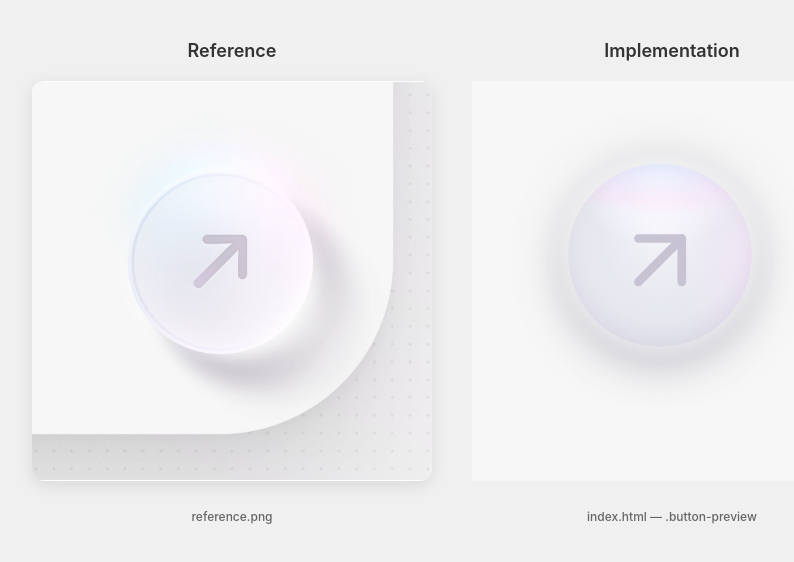
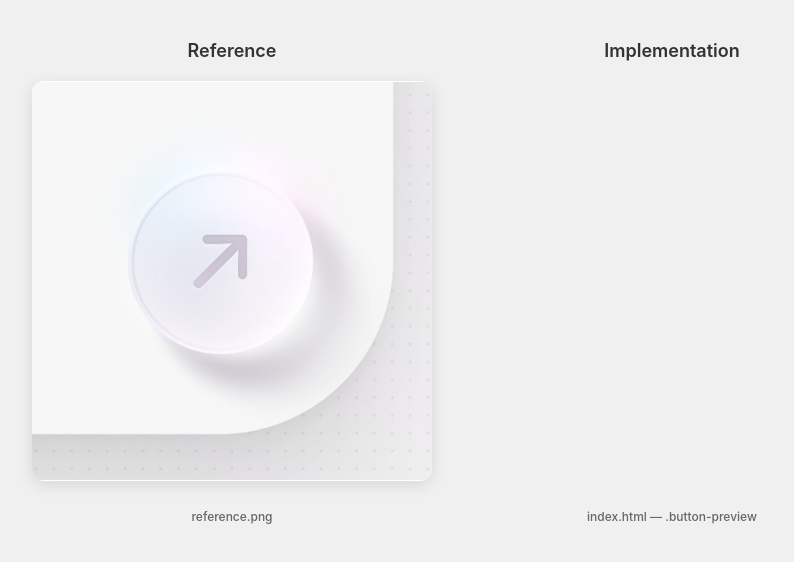
Before and after one commit to j7239/img2comp, a website: page index.html in a window 1280 px wide. Shown: the whole page, without its empty margins (188-982 px from the left). Drawn offline with Linux system fonts and the light colour scheme.

Commit message:
template base

```diff
--- a/index.html
+++ b/index.html
@@ -58,80 +58,13 @@
             object-fit: contain;
         }
 
-        /* iterate.js auto-resizes .button-preview to match reference.png dims
-           (622 x 619) before every screenshot. Backdrop color and button
-           coords below are expressed in those reference pixels. */
+        /* iterate.js auto-resizes .button-preview to match reference dims. */
         .button-preview {
-            /* Sampled backdrop color from reference corners */
-            --backdrop: #f7f7f7;
-            /* Glass color tokens sampled via iterate.js sample */
-            --glass-base: #e5e8ef;
-            --glass-top-highlight: #f5f5ff;
-            --glass-left-tint: #f5f9fc;
-            --glass-right-tint: #fdf7ff;
-            --icon-stroke: #c7c3d2;
-
             position: relative;
             width: 400px;
             height: 400px;
-            background: var(--backdrop);
+            background: #f0f0f0;
             overflow: hidden;
-        }
-
-        /* Circle at measured center (292, 270) with diameter 285 px in the
-           622x619 reference. Expressed as % of .button-preview so it
-           renders correctly at any preview size (browser 400x400, iterate
-           screenshot 622x619, etc). */
-        .glass-button {
-            position: absolute;
-            top: 20.68%;    /* 128 / 619 */
-            left: 24.12%;   /* 150 / 622 */
-            width: 45.82%;  /* 285 / 622 */
-            aspect-ratio: 1 / 1;
-            border-radius: 50%;
-            border: none;
-            padding: 0;
-            background:
-                /* right-side pink warmth matching reference right edge */
-                radial-gradient(ellipse 55% 80% at 100% 50%,
-                    rgba(253, 230, 255, 0.45) 0%,
-                    rgba(253, 230, 255, 0.18) 50%,
-                    transparent 75%),
-                /* chromatic fringe: blue-left → pink-right, top-only */
-                radial-gradient(ellipse 90% 38% at 50% 0%,
-                    rgba(150, 185, 255, 0.22) 0%,
-                    rgba(255, 160, 235, 0.12) 55%,
-                    transparent 75%),
-                /* glass sphere top highlight */
-                radial-gradient(ellipse 65% 55% at 50% 8%,
-                    rgba(255, 255, 255, 0.95) 0%,
-                    rgba(248, 248, 255, 0.65) 40%,
-                    transparent 70%),
-                /* base fill */
-                radial-gradient(ellipse at 50% 35%,
-                    #f4f4f9 0%,
-                    #e6e8ef 48%,
-                    #eeecf2 100%);
-            display: flex;
-            align-items: center;
-            justify-content: center;
-            color: var(--icon-stroke);
-            cursor: pointer;
-            box-shadow:
-                /* soft white glow at button edge */
-                0 0 18px 6px rgba(255, 255, 255, 0.65),
-                /* ambient shadow — scaled back to avoid over-darkening */
-                0 4px 52px 2px rgba(100, 95, 120, 0.34),
-                /* downward emphasis */
-                0 22px 44px -4px rgba(100, 95, 120, 0.18),
-                /* inner shadow at bottom rim */
-                inset 0 -10px 22px rgba(155, 148, 185, 0.22);
-        }
-
-        .glass-button svg {
-            width: 56.84%;          /* 162 / 285 — icon size relative to button */
-            height: 56.84%;
-            transform: translateY(4.94%);  /* 8 / 162 — % is of the SVG's own height */
         }
 
         .state-label {
@@ -155,13 +88,7 @@
         <div class="comparison-item">
             <div class="label">Implementation</div>
             <div class="button-preview">
-                <button class="glass-button" aria-label="Open in new">
-                    <!-- Lucide arrow-up-right -->
-                    <svg xmlns="http://www.w3.org/2000/svg" viewBox="0 0 24 24" fill="none" stroke="currentColor" stroke-width="2" stroke-linecap="round" stroke-linejoin="round">
-                        <path d="M7 7h10v10"/>
-                        <path d="M7 17 17 7"/>
-                    </svg>
-                </button>
+                <!-- your implementation goes here -->
             </div>
             <div class="state-label">index.html — .button-preview</div>
         </div>
--- /dev/null
+++ b/iterate.config.json
@@ -0,0 +1,6 @@
+{
+  "selector": ".button-preview",
+  "improveThresholdPp": 0.5,
+  "maskBox": null,
+  "samplePoints": {}
+}
```
Also changed, not shown: iterate.js (+11 -28 lines).
